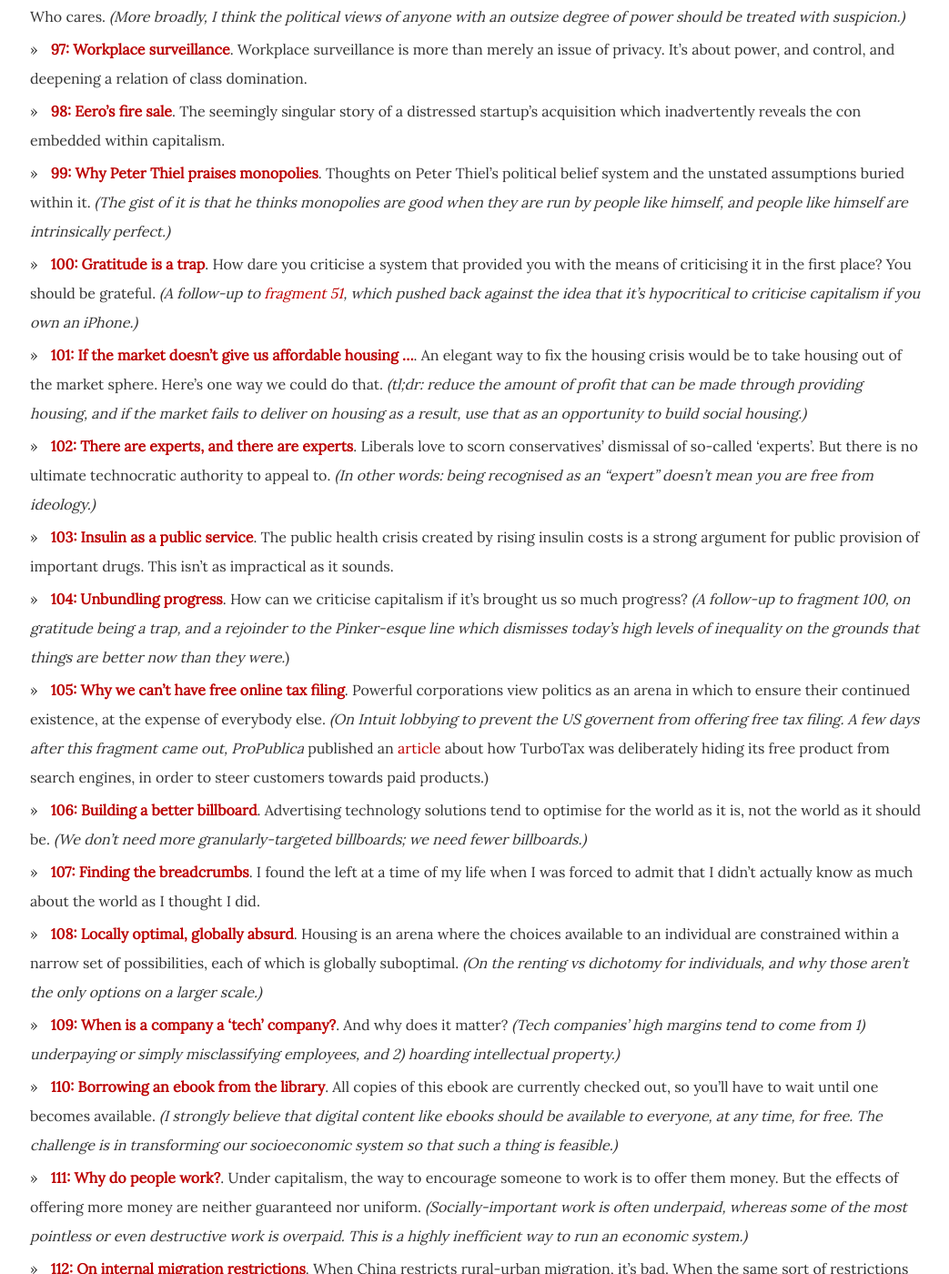
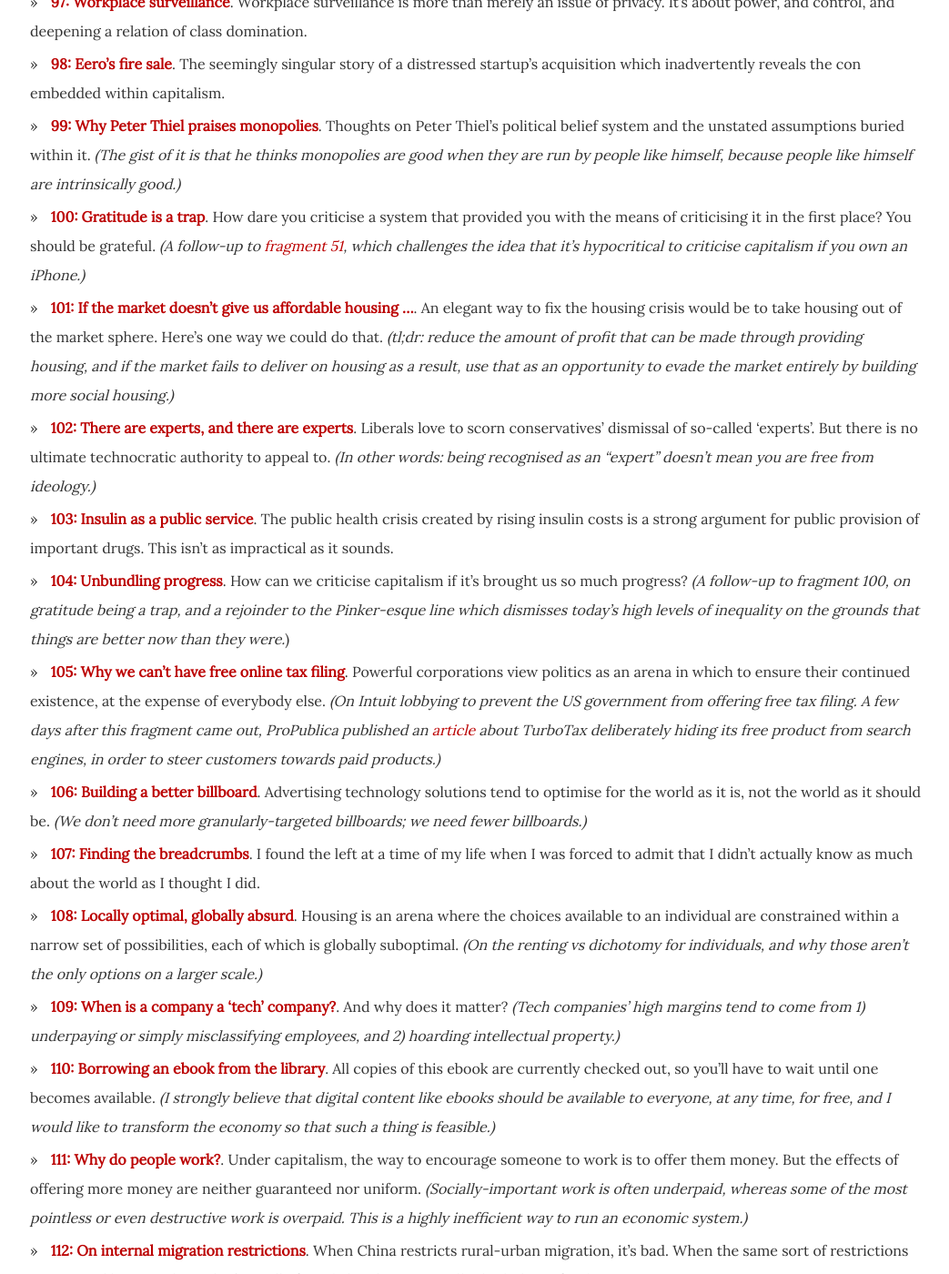
Before and after one commit to dellsystem/dellsystem.github.io, a Jekyll site: the page built from _posts/2019-4-30-fragments-120.md, in a window 1280 px wide and 1400 px high, scrolled down 1041 px. Shown: the whole window at 91% size, without its empty margins (127-1170 px from the left). Built offline with Jekyll 4.4.1, drawn with Linux system fonts in a browser that asks for light colours; some of the changed text lies outside the part shown.

Commit message:
Update fragments-120
Fix typos, minor language edits

```diff
--- a/_posts/2019-4-30-fragments-120.md
+++ b/_posts/2019-4-30-fragments-120.md
@@ -19,38 +18,38 @@ hello
 * **[96: The billionaire who wants to reform capitalism](/posts/fragments-96)**. Hedge fund manager Ray Dalio thinks that capitalism needs to be reformed. Who cares. _(More broadly, I think the political views of anyone with an outsize degree of power should be treated with suspicion.)_
 * **[97: Workplace surveillance](/posts/fragments-97)**. Workplace surveillance is more than merely an issue of privacy. It's about power, and control, and deepening a relation of class domination.
 * **[98: Eero's fire sale](/posts/fragments-98)**. The seemingly singular story of a distressed startup's acquisition which inadvertently reveals the con embedded within capitalism.
-* **[99: Why Peter Thiel praises monopolies](/posts/fragments-99)**. Thoughts on Peter Thiel's political belief system and the unstated assumptions buried within it. _(The gist of it is that he thinks monopolies are good when they are run by people like himself, and people like himself are intrinsically perfect.)_
-* **[100: Gratitude is a trap](/posts/fragments-100)**. How dare you criticise a system that provided you with the means of criticising it in the first place? You should be grateful. _(A follow-up to [fragment 51](/posts/fragments-51), which pushed back against the idea that it's hypocritical to criticise capitalism if you own an iPhone.)_
-* **[101: If the market doesn't give us affordable housing ...](/posts/fragments-101)**. An elegant way to fix the housing crisis would be to take housing out of the market sphere. Here's one way we could do that. _(tl;dr: reduce the amount of profit that can be made through providing housing, and if the market fails to deliver on housing as a result, use that as an opportunity to build social housing.)_
+* **[99: Why Peter Thiel praises monopolies](/posts/fragments-99)**. Thoughts on Peter Thiel's political belief system and the unstated assumptions buried within it. _(The gist of it is that he thinks monopolies are good when they are run by people like himself, because people like himself are intrinsically good.)_
+* **[100: Gratitude is a trap](/posts/fragments-100)**. How dare you criticise a system that provided you with the means of criticising it in the first place? You should be grateful. _(A follow-up to [fragment 51](/posts/fragments-51), which challenges the idea that it's hypocritical to criticise capitalism if you own an iPhone.)_
+* **[101: If the market doesn't give us affordable housing ...](/posts/fragments-101)**. An elegant way to fix the housing crisis would be to take housing out of the market sphere. Here's one way we could do that. _(tl;dr: reduce the amount of profit that can be made through providing housing, and if the market fails to deliver on housing as a result, use that as an opportunity to evade the market entirely by building more social housing.)_
 * **[102: There are experts, and there are experts](/posts/fragments-102)**. Liberals love to scorn conservatives' dismissal of so-called 'experts'. But there is no ultimate technocratic authority to appeal to. _(In other words: being recognised as an "expert" doesn't mean you are free from ideology.)_
 * **[103: Insulin as a public service](/posts/fragments-103)**. The public health crisis created by rising insulin costs is a strong argument for public provision of important drugs. This isn’t as impractical as it sounds.
 * **[104: Unbundling progress](/posts/fragments-104)**. How can we criticise capitalism if it's brought us so much progress? _(A follow-up to fragment 100, on gratitude being a trap, and a rejoinder to the Pinker-esque line which dismisses today's high levels of inequality on the grounds that things are better now than they were._)
-* **[105: Why we can't have free online tax filing](/posts/fragments-105)**. Powerful corporations view politics as an arena in which to ensure their continued existence, at the expense of everybody else. _(On Intuit lobbying to prevent the US governent from offering free tax filing. A few days after this fragment came out, ProPublica_ published an [article](https://www.propublica.org/article/turbotax-deliberately-hides-its-free-file-page-from-search-engines) about how TurboTax was deliberately hiding its free product from search engines, in order to steer customers towards paid products.)
+* **[105: Why we can't have free online tax filing](/posts/fragments-105)**. Powerful corporations view politics as an arena in which to ensure their continued existence, at the expense of everybody else. _(On Intuit lobbying to prevent the US government from offering free tax filing. A few days after this fragment came out, ProPublica published an [article](https://www.propublica.org/article/turbotax-deliberately-hides-its-free-file-page-from-search-engines) about TurboTax deliberately hiding its free product from search engines, in order to steer customers towards paid products.)_
 * **[106: Building a better billboard](/posts/fragments-106)**. Advertising technology solutions tend to optimise for the world as it is, not the world as it should be. _(We don't need more granularly-targeted billboards; we need fewer billboards.)_
 * **[107: Finding the breadcrumbs](/posts/fragments-107)**. I found the left at a time of my life when I was forced to admit that I didn't actually know as much about the world as I thought I did.
 * **[108: Locally optimal, globally absurd](/posts/fragments-108)**. Housing is an arena where the choices available to an individual are constrained within a narrow set of possibilities, each of which is globally suboptimal. _(On the renting vs dichotomy for individuals, and why those aren't the only options on a larger scale.)_
 * **[109: When is a company a 'tech' company?](/posts/fragments-109)**. And why does it matter? _(Tech companies' high margins tend to come from 1) underpaying or simply misclassifying employees, and 2) hoarding intellectual property.)_
-* **[110: Borrowing an ebook from the library](/posts/fragments-110)**. All copies of this ebook are currently checked out, so you'll have to wait until one becomes available. _(I strongly believe that digital content like ebooks should be available to everyone, at any time, for free. The challenge is in transforming our socioeconomic system so that such a thing is feasible.)_
+* **[110: Borrowing an ebook from the library](/posts/fragments-110)**. All copies of this ebook are currently checked out, so you'll have to wait until one becomes available. _(I strongly believe that digital content like ebooks should be available to everyone, at any time, for free, and I would like to transform the economy so that such a thing is feasible.)_
 * **[111: Why do people work?](/posts/fragments-111)**. Under capitalism, the way to encourage someone to work is to offer them money. But the effects of offering more money are neither guaranteed nor uniform. _(Socially-important work is often underpaid, whereas some of the most pointless or even destructive work is overpaid. This is a highly inefficient way to run an economic system.)_
-* **[112: On internal migration restrictions](/posts/fragments-112)**. When China restricts rural-urban migration, it's bad. When the same sort of restrictions are created by capitalism, that's totally fine. _(n.b. I do not actually think this is fine)_
+* **[112: On internal migration restrictions](/posts/fragments-112)**. When China restricts rural-urban migration, it's bad. When the same sort of restrictions are created by capitalism, that's totally fine. _(n.b. I do not actually think this is fine.)_
 * **[113: What's wrong with inequality?](/posts/fragments-113)**. Surely inequality is just a natural consequence of innovation. And anyway, it's not that bad.
 * **[114: We can have entrepreneurship without extreme wealth](/posts/fragments-114)**. (continued from day 113) Contesting the idea that you need the promise of massive financial reward to spur socially-useful entrepreneurship.
 * **[115: Economic inequality is almost never harmless](/posts/fragments-115)**. (continued from day 113) The reason economic inequality is a problem is because it grants some undue power over others.
 * **[116: When the sorting function is broken](/posts/fragments-116)**. Our current 'meritocratic' sorting function is a terrible way to sort people into a system with highly variable economic rewards.
-* **[117: 996.ICU and the rewards of hard work](/posts/fragments-117)**. Some Chinese tech workers are being asked to work 9am-9pm, 6 days a week. Will this serve as a wake-up call for Silicon Valley to start working harder? _(Some Silicon Valley investors would like that.)_
+* **[117: 996.ICU and the rewards of hard work](/posts/fragments-117)**. Some Chinese tech workers are being asked to work 9am-9pm, 6 days a week. Will this serve as a wake-up call for Silicon Valley to start working harder? _(Some Silicon Valley investors would like that very much.)_
 * **[118: Customer happiness isn't enough](/posts/fragments-118)**. The typical goal of antitrust enforcement is to ensure better outcomes for consumers. But customer happiness is not the most important factor when it comes to tech companies. _(The customer is not always right.)_
 * **[119: You are not your code](/posts/fragments-119)**. Why software engineers need to worry about the social, economic, political implications of the products they build.
 
 ## Major themes
 
-* Intellectual property is mostly bad; same with inequality
-* Criticising capitalism is good, actually
+* Intellectual property is bad; same deal with inequality
+* Criticising capitalism, on the other hand, is good
 * No one should have to work at a company whose mission they don't believe in simply because they need money
 * Be suspicious of those with power over you (what do they have to gain from making you believe something?)
 * Me finishing these fragments later and later
 
 ## What’s coming
 
-I always think my posts will get shorter. I don't think they've really gotten shorter yet. Next month, though, they will get shorter.
+I always think my posts will get shorter. I don't think they've really gotten shorter yet. Next month, though, they will get shorter for real.
 
 After writing these (nearly) every day for **four whole months**, I think I now have a pretty good sense of what I'm going to cover in my book, which I will be working on furiously for at least the next month. Please do not commission me for any writing or events until it's done, I beg you.
```
Also changed, not shown: other parts of _posts/2019-4-30-fragments-120.md (+0 -1 lines).
